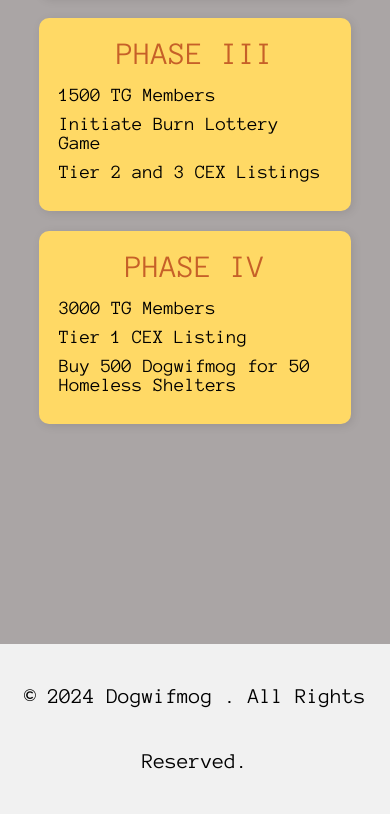
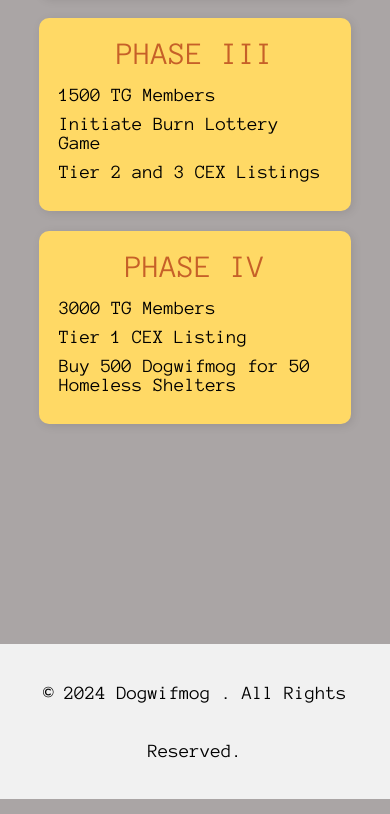
Before and after one commit to Joebakid/DogWifMog, a React (Create React App) app: page / in a window 390 px wide. Shown: the part 7246-8060 px from the top of the page. Built offline with nearby package versions, Linux system fonts and the light colour scheme; a web font is replaced by a local one.

Commit message:
footer text adjustment

```diff
--- a/src/Footer.js
+++ b/src/Footer.js
@@ -3,7 +3,7 @@ import React from "react";
 export default function footer() {
   return (
     <footer className="footer">
-      <p className="center">© 2024 Dogwifmog . All Rights Reserved.</p>
+      <p className="center footer-text">© 2024 Dogwifmog . All Rights Reserved.</p>
     </footer>
   );
 }
--- a/src/index.css
+++ b/src/index.css
@@ -332,4 +332,8 @@ li {
   p {
     font-size: 1.35rem;
   }
+
+  .footer-text {
+    font-size: 1.2rem;
+  }
 }
```
